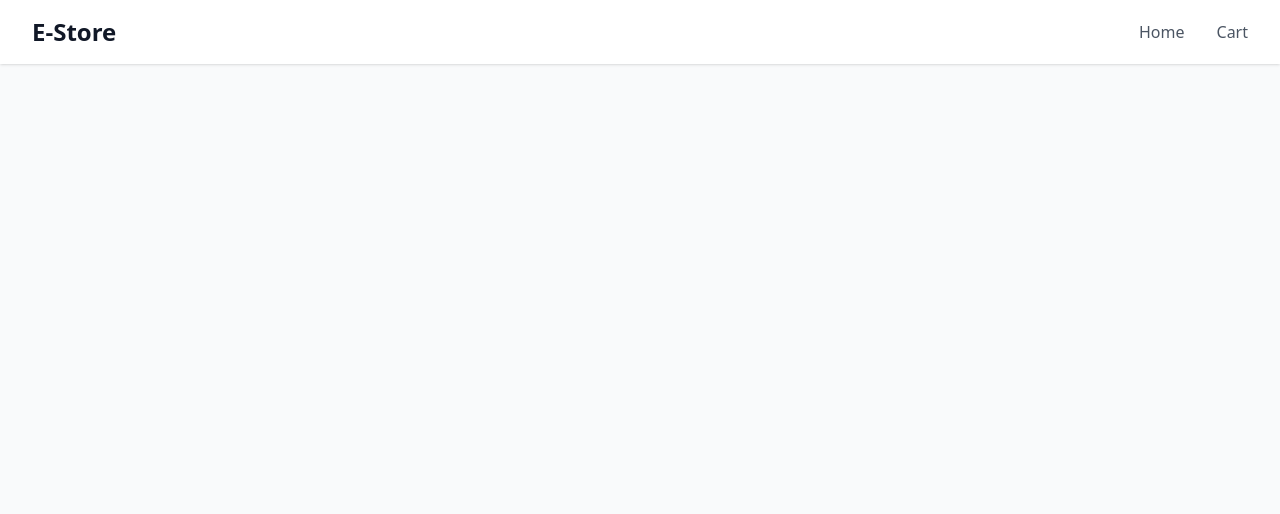
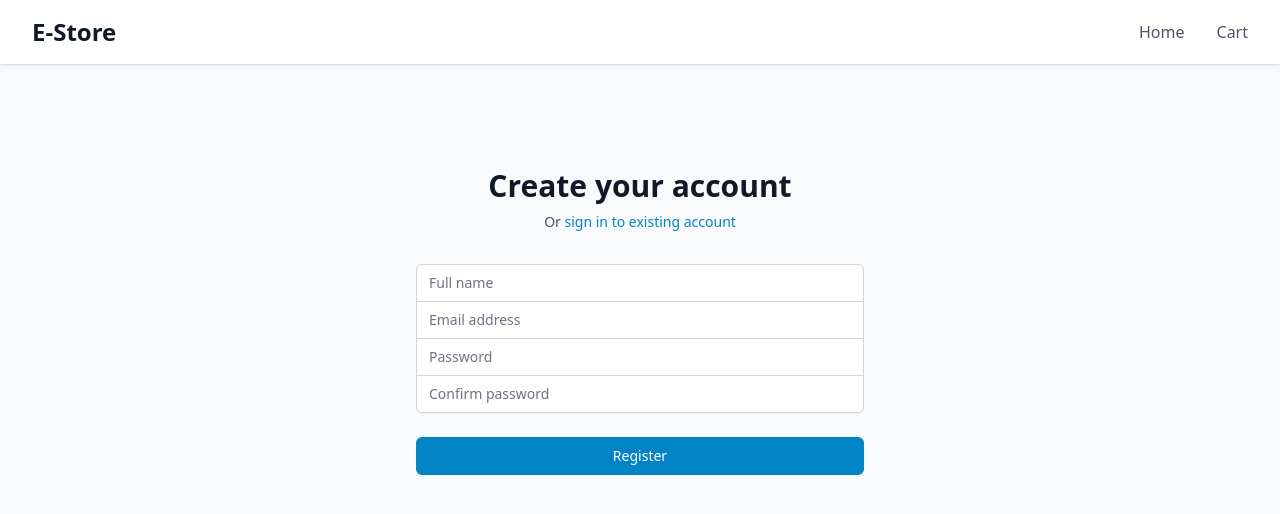
Before and after one commit to Tufahel/e-comm, a React (Vite) app: page /register in a window 1280 px wide. Before the commit this address had no page. Shown: the top 514 px of the page. Built offline with nearby package versions, Linux system fonts and the light colour scheme.

Commit message:
add login and register page

```diff
--- a/src/App.jsx
+++ b/src/App.jsx
@@ -1,12 +1,13 @@
-import { Routes, Route } from 'react-router-dom'
-import CartProvider from './context/CartContext'
-import FilterProvider from './context/FilterContext'
-import Navigation from './components/Navigation'
-import Home from './pages/Home'
-import ProductDetails from './pages/ProductDetails'
-import Cart from './pages/Cart'
-import { Toaster } from 'react-hot-toast'
-
+import { Routes, Route } from "react-router-dom";
+import CartProvider from "./context/CartContext";
+import FilterProvider from "./context/FilterContext";
+import Navigation from "./components/Navigation";
+import Home from "./pages/Home";
+import ProductDetails from "./pages/ProductDetails";
+import Cart from "./pages/Cart";
+import Login from "./pages/Login";
+import Register from "./pages/Register";
+import { Toaster } from "react-hot-toast";
 
 const App = () => {
   return (
@@ -17,7 +18,9 @@
           <Navigation />
           <main className="max-w-7xl mx-auto px-4 py-8">
             <Routes>
-                <Route path="/" element={<Home />} />
+              <Route path="/" element={<Login />} />
+              <Route path="/register" element={<Register />} />
+              <Route path="/home" element={<Home />} />
               <Route path="/product/:id" element={<ProductDetails />} />
               <Route path="/cart" element={<Cart />} />
             </Routes>
@@ -25,7 +28,7 @@
         </div>
       </FilterProvider>
     </CartProvider>
-  )
-}
+  );
+};
 
-export default App
+export default App;
--- a/src/components/Navigation/index.jsx
+++ b/src/components/Navigation/index.jsx
@@ -9,12 +9,12 @@
       <div className="max-w-7xl mx-auto px-4 sm:px-6 lg:px-8">
         <div className="flex justify-between items-center h-16">
           <div className="flex-shrink-0">
-            <Link to="/" className="text-2xl font-bold text-gray-900 hover:text-primary-600">
+            <Link to="/home" className="text-2xl font-bold text-gray-900 hover:text-primary-600">
               E-Store
             </Link>
           </div>
           <div className="flex items-center space-x-8">
-            <Link to="/" className="text-gray-600 hover:text-gray-900 font-medium">
+            <Link to="/home" className="text-gray-600 hover:text-gray-900 font-medium">
               Home
             </Link>
             <Link to="/cart" className="group flex items-center text-gray-600 hover:text-gray-900 font-medium">
--- /dev/null
+++ b/src/pages/Login/index.jsx
@@ -0,0 +1,114 @@
+import { useState } from 'react'
+import { Link, useNavigate } from 'react-router-dom'
+
+const Login = () => {
+  const navigate = useNavigate()
+  const [formData, setFormData] = useState({
+    email: '',
+    password: ''
+  })
+  const [error, setError] = useState('')
+
+  const handleChange = (e) => {
+    const { name, value } = e.target
+    setFormData(prev => ({
+      ...prev,
+      [name]: value
+    }))
+  }
+
+  const handleSubmit = (e) => {
+    e.preventDefault()
+    // Mock login - we'll update this with real authentication later
+    if (formData.email && formData.password) {
+      localStorage.setItem('user', JSON.stringify({ email: formData.email }))
+      navigate('/')
+    } else {
+      setError('Please fill in all fields')
+    }
+  }
+
+  return (
+    <div className="flex items-center justify-center bg-gray-50 py-12 px-4 sm:px-6 lg:px-8">
+      <div className="max-w-md w-full space-y-8">
+        <div>
+          <h2 className="mt-6 text-center text-3xl font-extrabold text-gray-900">
+            Sign in to your account
+          </h2>
+          <p className="mt-2 text-center text-sm text-gray-600">
+            Or{' '}
+            <Link to="/register" className="font-medium text-primary-600 hover:text-primary-500">
+              create a new account
+            </Link>
+          </p>
+        </div>
+        <form className="mt-8 space-y-6" onSubmit={handleSubmit}>
+          {error && (
+            <div className="text-red-500 text-sm text-center">
+              {error}
+            </div>
+          )}
+          <div className="rounded-md shadow-sm -space-y-px">
+            <div>
+              <label htmlFor="email" className="sr-only">Email address</label>
+              <input
+                id="email"
+                name="email"
+                type="email"
+                required
+                className="appearance-none rounded-none relative block w-full px-3 py-2 border border-gray-300 placeholder-gray-500 text-gray-900 rounded-t-md focus:outline-none focus:ring-primary-500 focus:border-primary-500 focus:z-10 sm:text-sm"
+                placeholder="Email address"
+                value={formData.email}
+                onChange={handleChange}
+              />
+            </div>
+            <div>
+              <label htmlFor="password" className="sr-only">Password</label>
+              <input
+                id="password"
+                name="password"
+                type="password"
+                required
+                className="appearance-none rounded-none relative block w-full px-3 py-2 border border-gray-300 placeholder-gray-500 text-gray-900 rounded-b-md focus:outline-none focus:ring-primary-500 focus:border-primary-500 focus:z-10 sm:text-sm"
+                placeholder="Password"
+                value={formData.password}
+                onChange={handleChange}
+              />
+            </div>
+          </div>
+
+          <div className="flex items-center justify-between">
+            <div className="flex items-center">
+              <input
+                id="remember-me"
+                name="remember-me"
+                type="checkbox"
+                className="h-4 w-4 text-primary-600 focus:ring-primary-500 border-gray-300 rounded"
+              />
+              <label htmlFor="remember-me" className="ml-2 block text-sm text-gray-900">
+                Remember me
+              </label>
+            </div>
+
+            <div className="text-sm">
+              <a href="#" className="font-medium text-primary-600 hover:text-primary-500">
+                Forgot your password?
+              </a>
+            </div>
+          </div>
+
+          <div>
+            <button
+              type="submit"
+              className="group relative w-full flex justify-center py-2 px-4 border border-transparent text-sm font-medium rounded-md text-white bg-primary-600 hover:bg-primary-700 focus:outline-none focus:ring-2 focus:ring-offset-2 focus:ring-primary-500"
+            >
+              Sign in
+            </button>
+          </div>
+        </form>
+      </div>
+    </div>
+  )
+}
+
+export default Login
--- /dev/null
+++ b/src/pages/Register/index.jsx
@@ -0,0 +1,132 @@
+import { useState } from 'react'
+import { Link, useNavigate } from 'react-router-dom'
+
+const Register = () => {
+  const navigate = useNavigate()
+  const [formData, setFormData] = useState({
+    name: '',
+    email: '',
+    password: '',
+    confirmPassword: ''
+  })
+  const [error, setError] = useState('')
+
+  const handleChange = (e) => {
+    const { name, value } = e.target
+    setFormData(prev => ({
+      ...prev,
+      [name]: value
+    }))
+  }
+
+  const handleSubmit = (e) => {
+    e.preventDefault()
+
+    if (!formData.name || !formData.email || !formData.password || !formData.confirmPassword) {
+      setError('Please fill in all fields')
+      return
+    }
+
+    if (formData.password !== formData.confirmPassword) {
+      setError('Passwords do not match')
+      return
+    }
+
+
+    localStorage.setItem('user', JSON.stringify({
+      name: formData.name,
+      email: formData.email
+    }))
+    navigate('/')
+  }
+
+  return (
+    <div className="flex items-center justify-center bg-gray-50 py-12 px-4 sm:px-6 lg:px-8">
+      <div className="max-w-md w-full space-y-8">
+        <div>
+          <h2 className="mt-6 text-center text-3xl font-extrabold text-gray-900">
+            Create your account
+          </h2>
+          <p className="mt-2 text-center text-sm text-gray-600">
+            Or{' '}
+            <Link to="/login" className="font-medium text-primary-600 hover:text-primary-500">
+              sign in to existing account
+            </Link>
+          </p>
+        </div>
+        <form className="mt-8 space-y-6" onSubmit={handleSubmit}>
+          {error && (
+            <div className="text-red-500 text-sm text-center">
+              {error}
+            </div>
+          )}
+          <div className="rounded-md shadow-sm -space-y-px">
+            <div>
+              <label htmlFor="name" className="sr-only">Full name</label>
+              <input
+                id="name"
+                name="name"
+                type="text"
+                required
+                className="appearance-none rounded-none relative block w-full px-3 py-2 border border-gray-300 placeholder-gray-500 text-gray-900 rounded-t-md focus:outline-none focus:ring-primary-500 focus:border-primary-500 focus:z-10 sm:text-sm"
+                placeholder="Full name"
+                value={formData.name}
+                onChange={handleChange}
+              />
+            </div>
+            <div>
+              <label htmlFor="email" className="sr-only">Email address</label>
+              <input
+                id="email"
+                name="email"
+                type="email"
+                required
+                className="appearance-none rounded-none relative block w-full px-3 py-2 border border-gray-300 placeholder-gray-500 text-gray-900 focus:outline-none focus:ring-primary-500 focus:border-primary-500 focus:z-10 sm:text-sm"
+                placeholder="Email address"
+                value={formData.email}
+                onChange={handleChange}
+              />
+            </div>
+            <div>
+              <label htmlFor="password" className="sr-only">Password</label>
+              <input
+                id="password"
+                name="password"
+                type="password"
+                required
+                className="appearance-none rounded-none relative block w-full px-3 py-2 border border-gray-300 placeholder-gray-500 text-gray-900 focus:outline-none focus:ring-primary-500 focus:border-primary-500 focus:z-10 sm:text-sm"
+                placeholder="Password"
+                value={formData.password}
+                onChange={handleChange}
+              />
+            </div>
+            <div>
+              <label htmlFor="confirmPassword" className="sr-only">Confirm password</label>
+              <input
+                id="confirmPassword"
+                name="confirmPassword"
+                type="password"
+                required
+                className="appearance-none rounded-none relative block w-full px-3 py-2 border border-gray-300 placeholder-gray-500 text-gray-900 rounded-b-md focus:outline-none focus:ring-primary-500 focus:border-primary-500 focus:z-10 sm:text-sm"
+                placeholder="Confirm password"
+                value={formData.confirmPassword}
+                onChange={handleChange}
+              />
+            </div>
+          </div>
+
+          <div>
+            <button
+              type="submit"
+              className="group relative w-full flex justify-center py-2 px-4 border border-transparent text-sm font-medium rounded-md text-white bg-primary-600 hover:bg-primary-700 focus:outline-none focus:ring-2 focus:ring-offset-2 focus:ring-primary-500"
+            >
+              Register
+            </button>
+          </div>
+        </form>
+      </div>
+    </div>
+  )
+}
+
+export default Register
```
Lines whose indentation alone changed are shown as unchanged.
